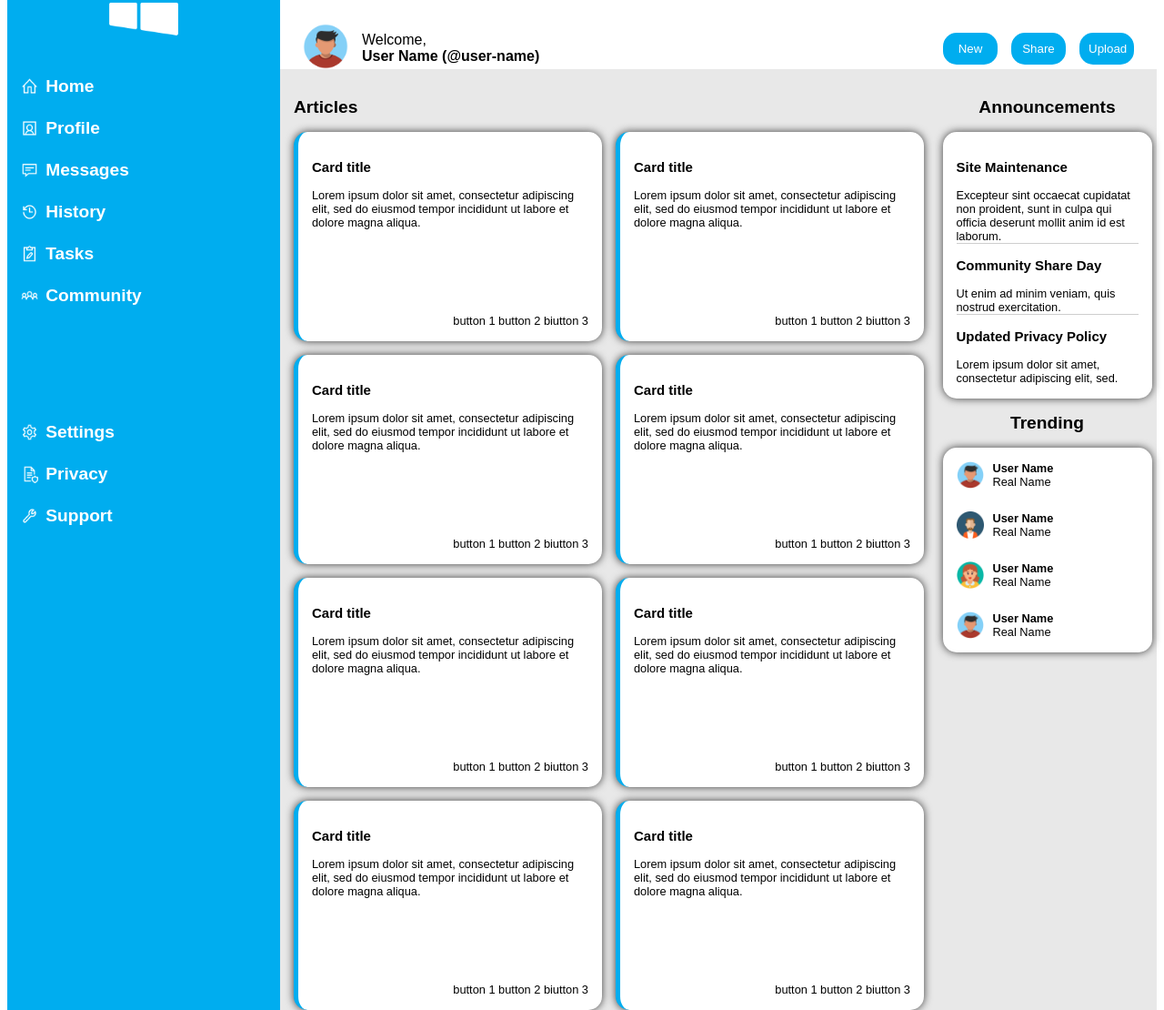
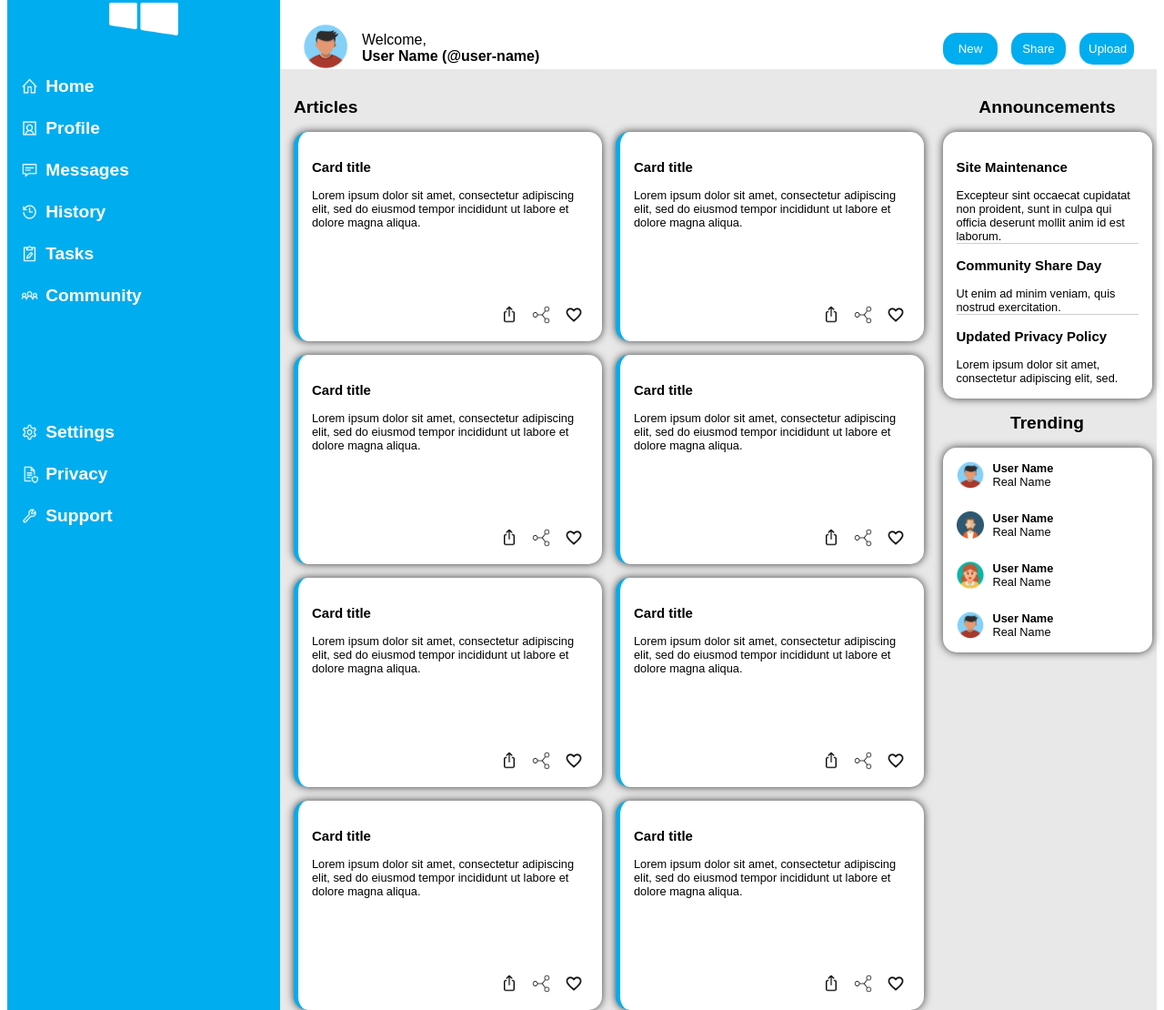
Before and after one commit to GucciGangnam/Admin_dashboard, a plain HTML site: page index.html in a window 1280 px wide. Shown: the part 82-1192 px from the top of the page at 91% size. Drawn offline with Linux system fonts and the light colour scheme.

Commit message:
completed

```diff
--- a/index.html
+++ b/index.html
@@ -77,9 +77,9 @@
                             Lorem ipsum dolor sit amet, consectetur adipiscing elit, sed do eiusmod tempor incididunt ut labore et dolore magna aliqua.
                         </div>
                         <div class="card-buttons">
-                            button 1
-                            button 2
-                            biutton 3
+                            <button class="crd-btn"><img src="img/icons8-share-rounded-50.png" style="width: 20px;"></button>
+                            <button class="crd-btn"><img src="img/icons8-connect-50.png" style="width: 20px;"></button>
+                            <button class="crd-btn"><img src="img/icons8-favorite-50.png" style="width: 20px;"></button>
                         </div>
                     </div>
                     <div class="card" id="card2">
@@ -88,9 +88,9 @@
                             Lorem ipsum dolor sit amet, consectetur adipiscing elit, sed do eiusmod tempor incididunt ut labore et dolore magna aliqua.
                         </div>
                         <div class="card-buttons">
-                            button 1
-                            button 2
-                            biutton 3
+                            <button class="crd-btn"><img src="img/icons8-share-rounded-50.png" style="width: 20px;"></button>
+                            <button class="crd-btn"><img src="img/icons8-connect-50.png" style="width: 20px;"></button>
+                            <button class="crd-btn"><img src="img/icons8-favorite-50.png" style="width: 20px;"></button>
                         </div>
                     </div>
                     <div class="card" id="card3">
@@ -99,9 +99,9 @@
                             Lorem ipsum dolor sit amet, consectetur adipiscing elit, sed do eiusmod tempor incididunt ut labore et dolore magna aliqua.
                         </div>
                         <div class="card-buttons">
-                            button 1
-                            button 2
-                            biutton 3
+                            <button class="crd-btn"><img src="img/icons8-share-rounded-50.png" style="width: 20px;"></button>
+                            <button class="crd-btn"><img src="img/icons8-connect-50.png" style="width: 20px;"></button>
+                            <button class="crd-btn"><img src="img/icons8-favorite-50.png" style="width: 20px;"></button>
                         </div>
                     </div>
                     <div class="card" id="card4">
@@ -110,9 +110,9 @@
                             Lorem ipsum dolor sit amet, consectetur adipiscing elit, sed do eiusmod tempor incididunt ut labore et dolore magna aliqua.
                         </div>
                         <div class="card-buttons">
-                            button 1
-                            button 2
-                            biutton 3
+                            <button class="crd-btn"><img src="img/icons8-share-rounded-50.png" style="width: 20px;"></button>
+                            <button class="crd-btn"><img src="img/icons8-connect-50.png" style="width: 20px;"></button>
+                            <button class="crd-btn"><img src="img/icons8-favorite-50.png" style="width: 20px;"></button>
                         </div>
                     </div>
                     <div class="card" id="card5">
@@ -121,9 +121,9 @@
                             Lorem ipsum dolor sit amet, consectetur adipiscing elit, sed do eiusmod tempor incididunt ut labore et dolore magna aliqua.
                         </div>
                         <div class="card-buttons">
-                            button 1
-                            button 2
-                            biutton 3
+                            <button class="crd-btn"><img src="img/icons8-share-rounded-50.png" style="width: 20px;"></button>
+                            <button class="crd-btn"><img src="img/icons8-connect-50.png" style="width: 20px;"></button>
+                            <button class="crd-btn"><img src="img/icons8-favorite-50.png" style="width: 20px;"></button>
                         </div>
                     </div>
                     <div class="card" id="card6">
@@ -132,9 +132,9 @@
                             Lorem ipsum dolor sit amet, consectetur adipiscing elit, sed do eiusmod tempor incididunt ut labore et dolore magna aliqua.
                         </div>
                         <div class="card-buttons">
-                            button 1
-                            button 2
-                            biutton 3
+                            <button class="crd-btn"><img src="img/icons8-share-rounded-50.png" style="width: 20px;"></button>
+                            <button class="crd-btn"><img src="img/icons8-connect-50.png" style="width: 20px;"></button>
+                            <button class="crd-btn"><img src="img/icons8-favorite-50.png" style="width: 20px;"></button>
                         </div>
                     </div>
                     <div class="card" id="card7">
@@ -143,9 +143,9 @@
                             Lorem ipsum dolor sit amet, consectetur adipiscing elit, sed do eiusmod tempor incididunt ut labore et dolore magna aliqua.
                         </div>
                         <div class="card-buttons">
-                            button 1
-                            button 2
-                            biutton 3
+                            <button class="crd-btn"><img src="img/icons8-share-rounded-50.png" style="width: 20px;"></button>
+                            <button class="crd-btn"><img src="img/icons8-connect-50.png" style="width: 20px;"></button>
+                            <button class="crd-btn"><img src="img/icons8-favorite-50.png" style="width: 20px;"></button>
                         </div>
                     </div>
                     <div class="card" id="card8">
@@ -154,9 +154,9 @@
                             Lorem ipsum dolor sit amet, consectetur adipiscing elit, sed do eiusmod tempor incididunt ut labore et dolore magna aliqua.
                         </div>
                         <div class="card-buttons">
-                            button 1
-                            button 2
-                            biutton 3
+                            <button class="crd-btn"><img src="img/icons8-share-rounded-50.png" style="width: 20px;"></button>
+                            <button class="crd-btn"><img src="img/icons8-connect-50.png" style="width: 20px;"></button>
+                            <button class="crd-btn"><img src="img/icons8-favorite-50.png" style="width: 20px;"></button>
                         </div>
                     </div>
 
--- a/style.css
+++ b/style.css
@@ -197,7 +197,7 @@ body {
                 cursor: pointer;
             }
             .user-name-btn:hover {
-                color: salmon;
+                color: #fa8072;
             }
     .main-left-flex {
         display: flex;
@@ -236,3 +236,12 @@ body {
                     .card-buttons {
                         text-align: end;
                     }
+                    .crd-btn {
+                        border: none;
+                        background-color: rgba(222, 222, 222, 0);
+                    }
+                    .crd-btn:hover {
+                        color: salmon;
+                        cursor: pointer;
+                        rotate: 10deg;
+                    }
```
Also changed, not shown: img/icons8-connect-50.png (added), img/icons8-favorite-50.png (added), img/icons8-share-rounded-50.png (added).
